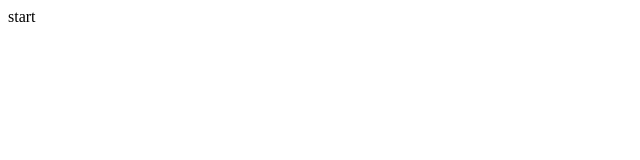
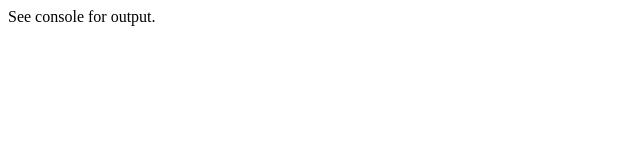
Before and after one commit to craigmckeachie/a12-demos, an Angular app: page / in a window 1280 px wide. Shown: the top 160 px of the page, without its empty margins (0-640 px from the left). Built offline with nearby package versions, Linux system fonts and the light colour scheme.

Commit message:
completed

```diff
--- a/src/app/app.component.ts
+++ b/src/app/app.component.ts
@@ -1,11 +1,15 @@
 import { OnInit } from '@angular/core';
 import { Component } from '@angular/core';
+import { of } from 'rxjs';
 
 @Component({
   selector: 'app-root',
-  template: ` start `,
+  template: ` See console for output. `,
   styles: [],
 })
 export class AppComponent implements OnInit {
-  ngOnInit(): void {}
+  ngOnInit(): void {
+    const observable$ = of(1, 2, 3);
+    observable$.subscribe((x) => console.log(x));
+  }
 }
```
